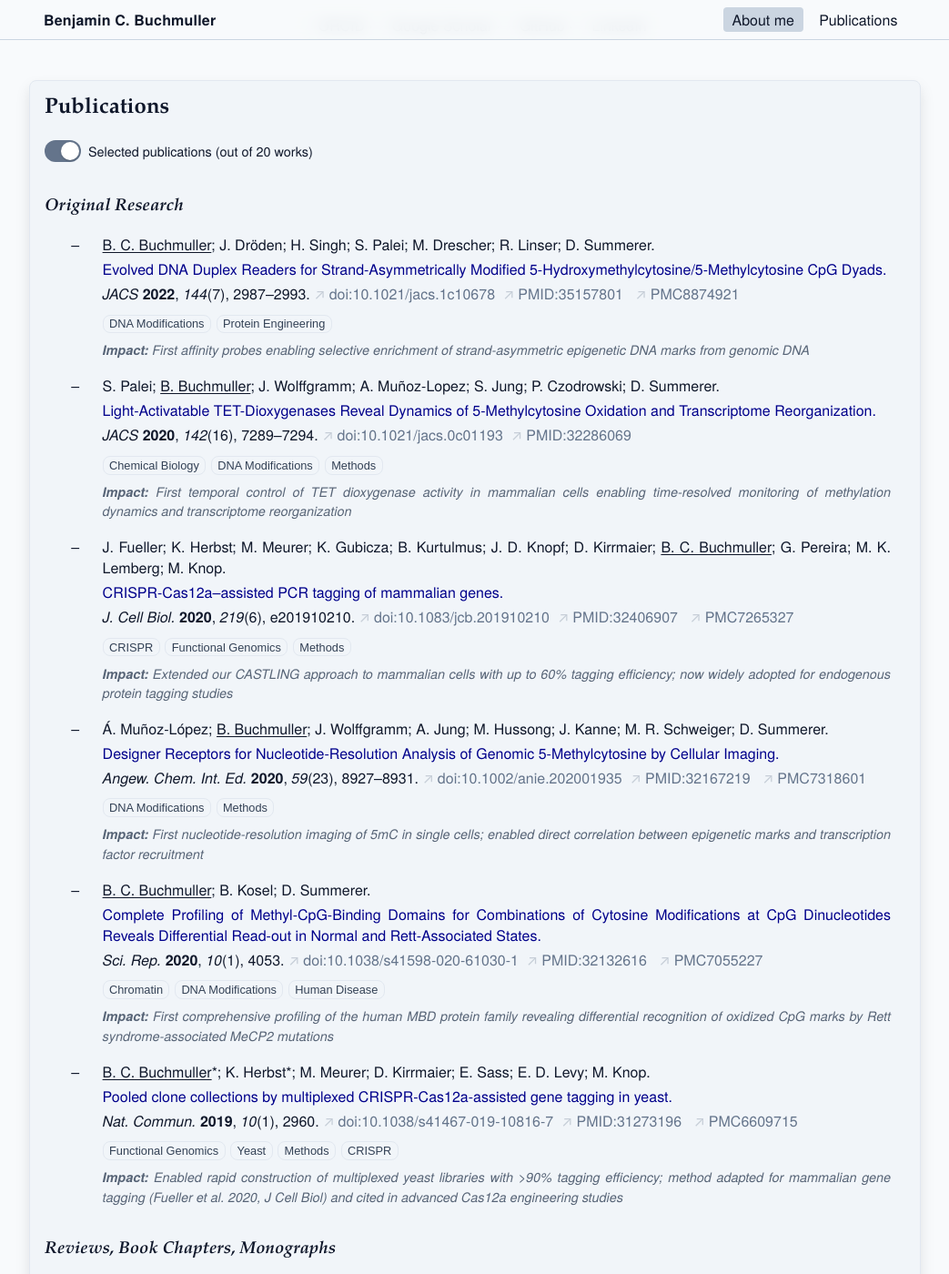
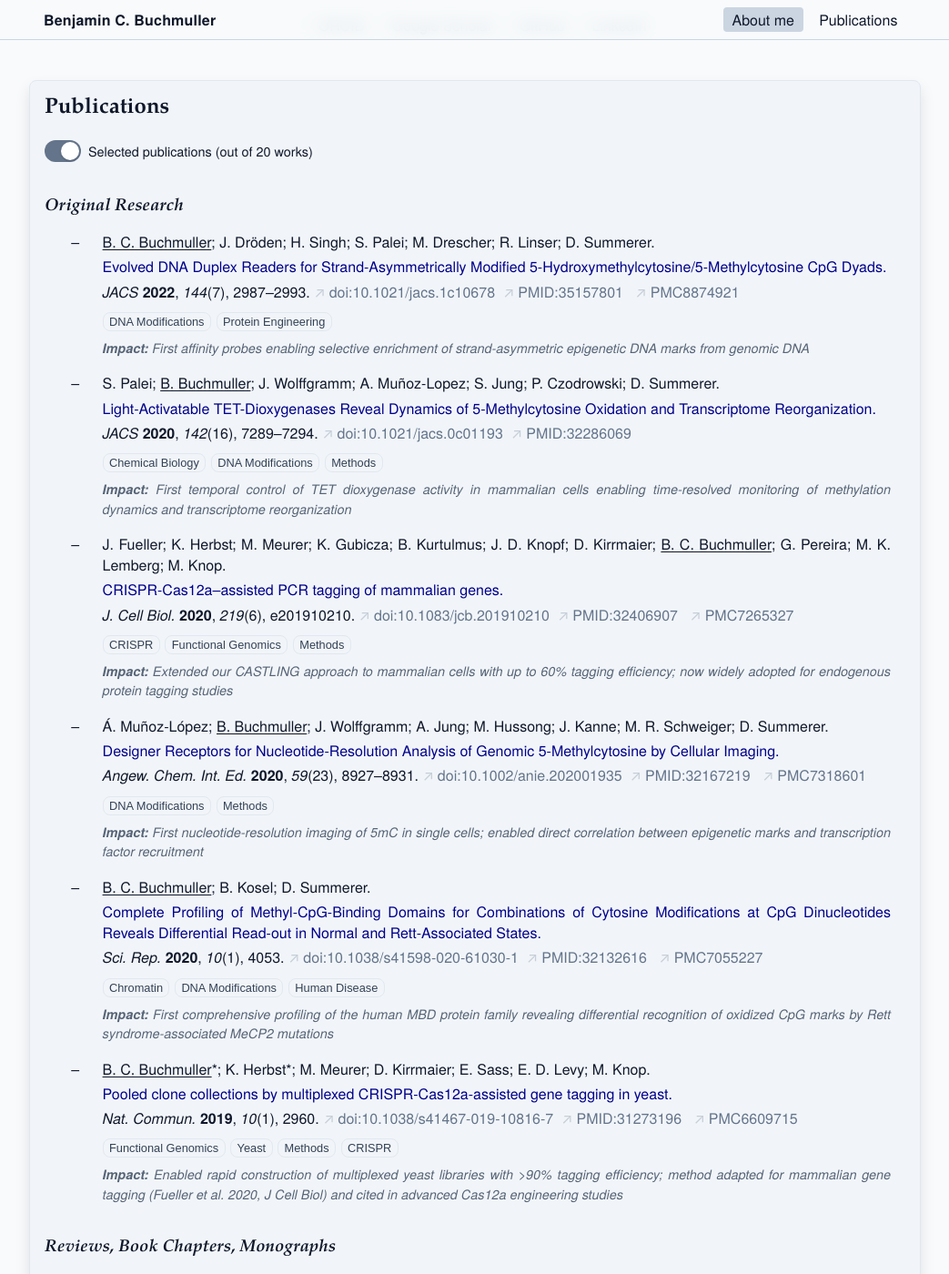
Before and after one commit to benjbuch/benjbuch.github.io, a Jekyll site: the page built from index.html, in a window 1280 px wide and 1400 px high, scrolled down 418 px. Shown: the whole window at 91% size, without its empty margins (118-1161 px from the left). Built offline with Jekyll 4.4.1, drawn with Linux system fonts in a browser that asks for light colours.

Commit message:
Generalize header spacing

```diff
--- a/_sass/_publications.scss
+++ b/_sass/_publications.scss
@@ -117,11 +117,6 @@
   font-style: italic;
   margin: var(--pad-s) 0;
   opacity: 0.9;
-}
-
-// Section headers
-.pub-section {
-  margin-top: calc(2 * var(--pad-l));
 }
 
 // ============================================================================
--- a/_sass/_typography.scss
+++ b/_sass/_typography.scss
@@ -13,6 +13,8 @@
 
 h3 {
   font-style: italic;
+  margin-bottom: var(--pad-s);
+  margin-top: calc(2 * var(--pad-l));
 }
 
 em, i {
```
